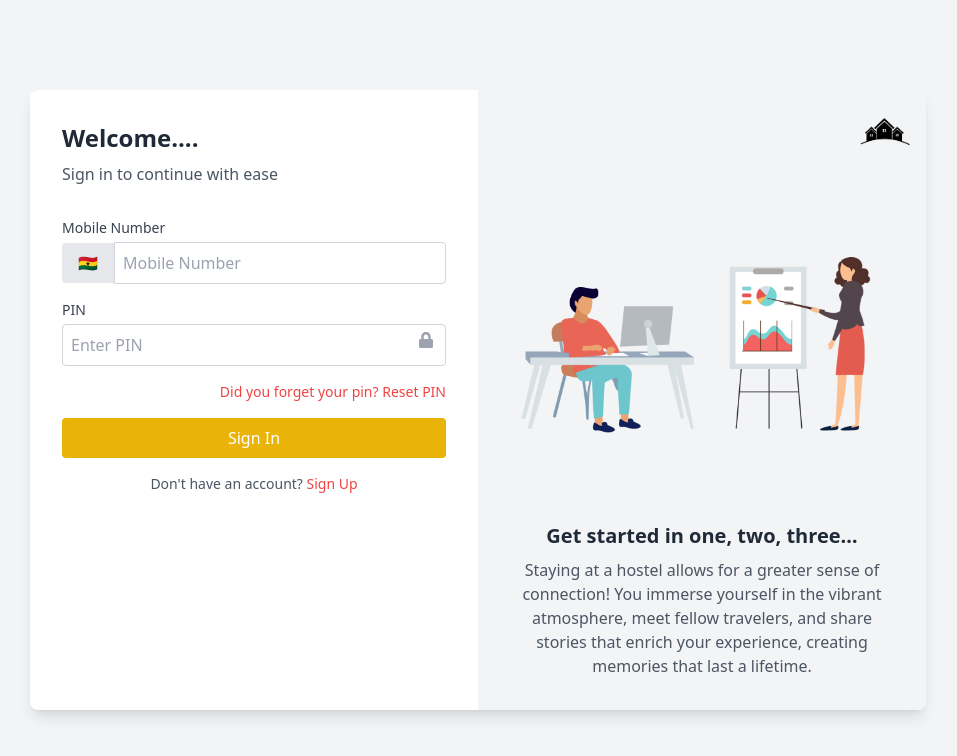
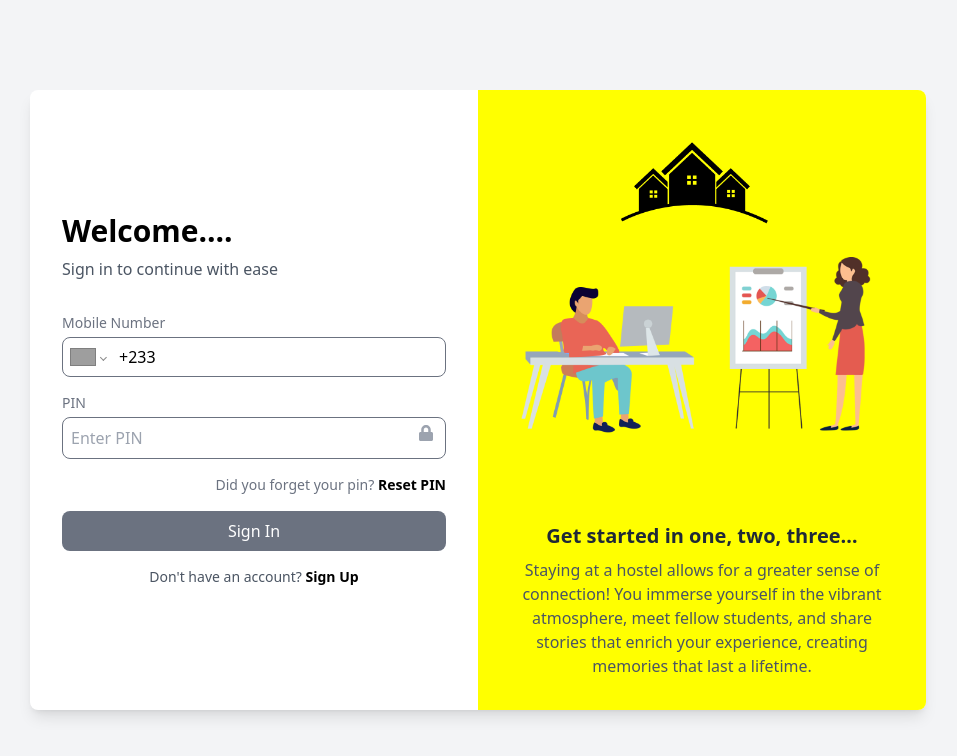
Before and after one commit to cobbygraves/bedmate-user, a Next.js app: page /login in a window 1280 px wide. Shown: the top 756 px of the page, without its empty margins (162-1119 px from the left). Built offline with nearby package versions, Linux system fonts and the light colour scheme; grey boxes are pictures that could not be loaded.

Commit message:
added touches to login page

```diff
--- a/src/app/components/NavBar.tsx
+++ b/src/app/components/NavBar.tsx
@@ -3,6 +3,7 @@ import Image from 'next/image'
 import { FaRegUserCircle } from 'react-icons/fa'
 import hostelImage from '../images/hostelimage.png'
 import UserMenu from '../components/UserMenu'
+import Link from 'next/link'
 
 export default function NavBar() {
   const [isMenuOpen, setIsMenuOpen] = useState(false)
@@ -39,7 +40,9 @@ export default function NavBar() {
           <FaRegUserCircle size={35} color='black' />
         </div>
       ) : (
-        <p className='font-bold text-xl cursor-pointer'>Login</p>
+        <Link href='/login' className='font-bold text-xl cursor-pointer'>
+          Login
+        </Link>
       )}
       {/* <div onClick={toggleMenu} className=' cursor-pointer'>
         <FaRegUserCircle size={35} color='black' />
--- a/src/app/globals.css
+++ b/src/app/globals.css
@@ -29,3 +29,12 @@
   border: 1px solid #c2c2c2 !important;
   outline: none !important;
 }
+
+/* phone input component */
+.PhoneInputInput {
+  flex: 1;
+  min-width: 0;
+  height: 30px;
+  padding: 8px;
+  outline: none;
+}
--- a/src/app/layout.tsx
+++ b/src/app/layout.tsx
@@ -1,6 +1,7 @@
 import type { Metadata } from 'next'
 import localFont from 'next/font/local'
 import './globals.css'
+import 'react-phone-number-input/style.css'
 
 const geistSans = localFont({
   src: './fonts/GeistVF.woff',
--- a/src/app/login/page.tsx
+++ b/src/app/login/page.tsx
@@ -4,17 +4,12 @@ import Image from 'next/image'
 import { FaLock } from 'react-icons/fa'
 import illustration from '../images/illustration.png'
 import logo from '../images/hostelimage.png' // Import your logo here
+import PhoneInput from 'react-phone-number-input'
 
 const LoginPage: React.FC = () => {
   const [phoneNumber, setPhoneNumber] = useState('')
   const [pin, setPin] = useState('')
   const [loading, setLoading] = useState(false)
-
-  const handlePhoneNumberChange = (
-    event: React.ChangeEvent<HTMLInputElement>
-  ) => {
-    setPhoneNumber(event.target.value)
-  }
 
   const handlePinChange = (event: React.ChangeEvent<HTMLInputElement>) => {
     setPin(event.target.value)
@@ -40,29 +35,39 @@ const LoginPage: React.FC = () => {
     <div className='min-h-screen flex items-center justify-center bg-gray-100'>
       <div className='flex flex-col lg:flex-row bg-white shadow-lg rounded-lg overflow-hidden lg:max-w-4xl relative'>
         {/* Left Section: Login Form */}
-        <div className='w-full lg:w-1/2 p-8'>
-          <h2 className='text-2xl font-semibold text-gray-800'>Welcome....</h2>
+        <div className='w-full lg:w-1/2 p-8 flex flex-col justify-center'>
+          <h2 className='text-3xl font-bold text-black'>Welcome....</h2>
           <p className='mt-2 text-gray-600'>Sign in to continue with ease</p>
           <form onSubmit={handleSignIn} className='mt-8 space-y-4'>
             {/* Mobile Number Field */}
             <div>
               <label
                 htmlFor='phone-number'
-                className='block text-sm font-medium text-gray-700'
+                className='block text-sm font-medium text-gray-500'
               >
                 Mobile Number
               </label>
-              <div className='flex items-center mt-1'>
-                <span className='bg-gray-200 text-gray-800 rounded-l px-4 py-2'>
-                  🇬🇭
-                </span>
-                <input
-                  id='phone-number'
-                  type='tel'
+
+              <div className='border border-gray-500 rounded-lg px-2 py-1 mt-1'>
+                <PhoneInput
+                  inputclassname='input'
+                  defaultCountry='GH'
+                  international
+                  placeholder='Enter your phone number'
+                  inputstyle={{
+                    width: '100%',
+                    height: '40px',
+
+                    '&:focus': {
+                      outline: 'black'
+                    },
+                    border: '1px solid #939291',
+                    padding: '8px',
+                    borderTopRightRadius: '8px',
+                    borderBottomRightRadius: '8px'
+                  }}
                   value={phoneNumber}
-                  onChange={handlePhoneNumberChange}
-                  placeholder='Mobile Number'
-                  className='flex-1 p-2 border border-gray-300 rounded-r focus:ring-2 focus:ring-red-500 focus:border-red-500'
+                  onChange={(phone: any) => setPhoneNumber(phone)}
                 />
               </div>
             </div>
@@ -71,7 +76,7 @@ const LoginPage: React.FC = () => {
             <div>
               <label
                 htmlFor='pin'
-                className='block text-sm font-medium text-gray-700'
+                className='block text-sm font-medium text-gray-500'
               >
                 PIN
               </label>
@@ -82,7 +87,7 @@ const LoginPage: React.FC = () => {
                   value={pin}
                   onChange={handlePinChange}
                   placeholder='Enter PIN'
-                  className='w-full p-2 border border-gray-300 rounded focus:ring-2 focus:ring-red-500 focus:border-red-500'
+                  className='w-full p-2 border border-gray-500 rounded-lg focus-within:outline-none focus-within:border-gray-500'
                 />
                 <FaLock className='absolute right-3 top-2 text-gray-400' />
               </div>
@@ -90,15 +95,18 @@ const LoginPage: React.FC = () => {
 
             {/* Forgot PIN Link */}
             <div className='text-sm text-right'>
-              <a href='#' className='text-red-500 hover:underline'>
-                Did you forget your pin? Reset PIN
+              <a href='#' className='text-gray-500'>
+                Did you forget your pin?{' '}
+                <span className='text-black font-semibold hover:underline'>
+                  Reset PIN
+                </span>
               </a>
             </div>
 
             {/* Sign In Button */}
             <button
               type='submit'
-              className='w-full bg-yellow-500 text-white py-2 rounded hover:bg-red-600 transition-all duration-300'
+              className='w-full bg-gray-500 hover:bg-black text-white py-2 rounded-lg transition-all duration-300'
             >
               Sign In
             </button>
@@ -106,7 +114,7 @@ const LoginPage: React.FC = () => {
             {/* Sign Up Link */}
             <p className='text-center text-gray-600 text-sm mt-4'>
               Don&apos;t have an account?{' '}
-              <a href='#' className='text-red-500 hover:underline'>
+              <a href='#' className='text-black font-semibold hover:underline'>
                 Sign Up
               </a>
             </p>
@@ -114,7 +122,7 @@ const LoginPage: React.FC = () => {
         </div>
 
         {/* Right Section: Image and Welcome Text */}
-        <div className='relative hidden lg:flex w-full lg:w-1/2 flex-col items-center justify-center p-8 bg-gray-100'>
+        <div className='relative hidden lg:flex w-full lg:w-1/2 flex-col items-center justify-center p-8 bg-hostel-yellow'>
           {/* Illustration Image */}
           <Image
             src={illustration}
@@ -124,8 +132,8 @@ const LoginPage: React.FC = () => {
           />
 
           {/* Logo */}
-          <div className='absolute top-4 right-4'>
-            <Image src={logo} alt='Logo' width={50} height={50} />
+          <div className='absolute top-4 right-[35%]'>
+            <Image src={logo} alt='Logo' width={150} height={150} />
           </div>
 
           <h3 className='text-xl font-semibold text-gray-800 mt-4'>
@@ -133,7 +141,7 @@ const LoginPage: React.FC = () => {
           </h3>
           <p className='text-center text-gray-600 mt-2'>
             Staying at a hostel allows for a greater sense of connection! You
-            immerse yourself in the vibrant atmosphere, meet fellow travelers,
+            immerse yourself in the vibrant atmosphere, meet fellow students,
             and share stories that enrich your experience, creating memories
             that last a lifetime.
           </p>
```
